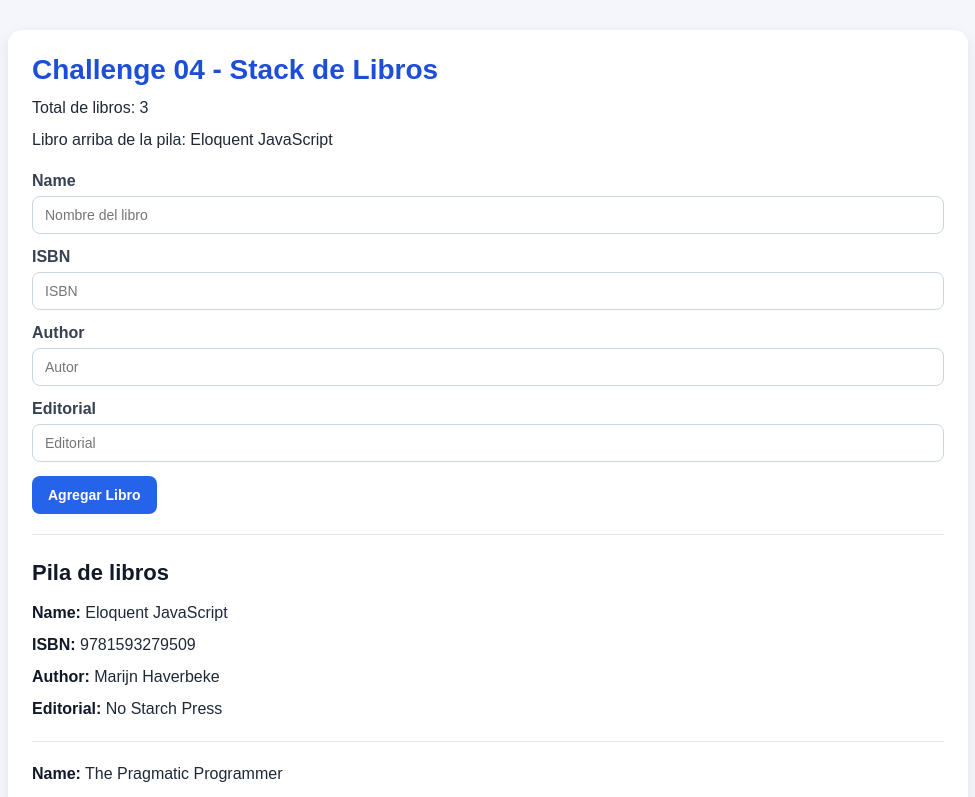
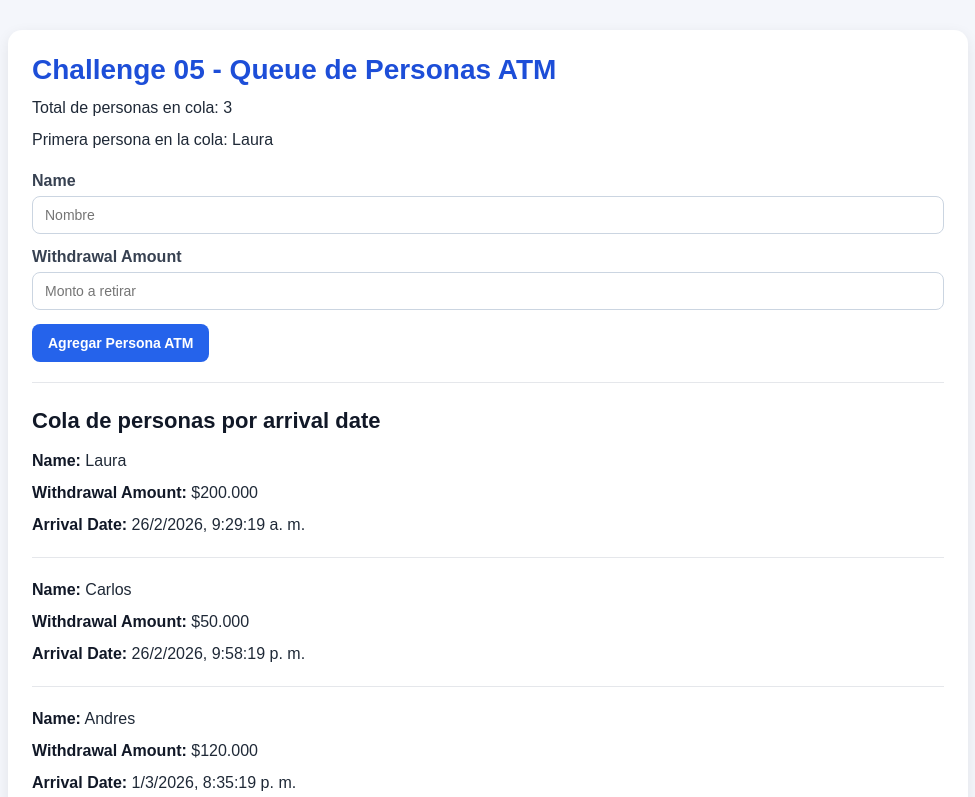
Before and after one commit to MBeta032/HOMEWORKS, a React (Vite) app in the folder REACT-PROJECT-HOMEWORKS/: page / in a window 1280 px wide. Shown: the top 797 px of the page, without its empty margins (152-1127 px from the left). Built offline with nearby package versions, Linux system fonts and the light colour scheme.

Commit message:
CHALENGE-05-FINISHED

```diff
--- /dev/null
+++ b/REACT-PROJECT-HOMEWORKS/src/ATMApp.tsx
@@ -0,0 +1,129 @@
+import { useState } from "react"
+import { ATMQueue, type PersonaATM } from "./ATMQueue"
+
+const crearFechaAleatoria = () => {
+  const fecha = new Date()
+  const minutosAleatorios = Math.floor(Math.random() * 10080)
+  fecha.setMinutes(fecha.getMinutes() - minutosAleatorios)
+  return fecha.getTime()
+}
+
+const cargarPersonasMock = () => {
+  const queue = new ATMQueue()
+
+  const personasMock: PersonaATM[] = [
+    {
+      id: 1,
+      name: "Laura",
+      withdrawalAmount: 200000,
+      arrivalDate: crearFechaAleatoria(),
+    },
+    {
+      id: 2,
+      name: "Carlos",
+      withdrawalAmount: 50000,
+      arrivalDate: crearFechaAleatoria(),
+    },
+    {
+      id: 3,
+      name: "Andres",
+      withdrawalAmount: 120000,
+      arrivalDate: crearFechaAleatoria(),
+    },
+  ]
+
+  personasMock.forEach((persona) => {
+    queue.enqueue(persona)
+  })
+
+  return queue.print()
+}
+
+export default function ATMApp() {
+  const [personasATM, setPersonasATM] = useState<PersonaATM[]>(cargarPersonasMock())
+
+  const [name, setName] = useState("")
+  const [withdrawalAmount, setWithdrawalAmount] = useState("")
+
+  const handleAddPersonaATM = (e: React.FormEvent<HTMLFormElement>) => {
+    e.preventDefault()
+
+    if (name.trim() === "" || withdrawalAmount.trim() === "") {
+      return
+    }
+
+    const nuevaPersona: PersonaATM = {
+      id: Date.now(),
+      name: name,
+      withdrawalAmount: Number(withdrawalAmount),
+      arrivalDate: crearFechaAleatoria(),
+    }
+
+    const nuevaCola = new ATMQueue()
+
+    personasATM.forEach((persona) => {
+      nuevaCola.enqueue(persona)
+    })
+
+    nuevaCola.enqueue(nuevaPersona)
+
+    setPersonasATM(nuevaCola.print())
+
+    setName("")
+    setWithdrawalAmount("")
+  }
+
+  return (
+    <div>
+      <h1>Challenge 05 - Queue de Personas ATM</h1>
+
+      <p>Total de personas en cola: {personasATM.length}</p>
+      <p>
+        Primera persona en la cola:{" "}
+        {personasATM.length > 0 ? personasATM[0].name : "Ninguna"}
+      </p>
+
+      <form onSubmit={handleAddPersonaATM}>
+        <div>
+          <label>Name</label>
+          <input
+            value={name}
+            onChange={(e) => setName(e.target.value)}
+            placeholder="Nombre"
+          />
+        </div>
+
+        <div>
+          <label>Withdrawal Amount</label>
+          <input
+            type="number"
+            value={withdrawalAmount}
+            onChange={(e) => setWithdrawalAmount(e.target.value)}
+            placeholder="Monto a retirar"
+          />
+        </div>
+
+        <button type="submit">Agregar Persona ATM</button>
+      </form>
+
+      <hr />
+
+      <h2>Cola de personas por arrival date</h2>
+
+      {personasATM.map((persona) => (
+        <div key={persona.id}>
+          <p><strong>Name:</strong> {persona.name}</p>
+          <p>
+            <strong>Withdrawal Amount:</strong> $
+            {persona.withdrawalAmount.toLocaleString("es-CO")}
+          </p>
+          <p>
+            <strong>Arrival Date:</strong>{" "}
+            {new Date(persona.arrivalDate).toLocaleString("es-CO")}
+          </p>
+          <hr />
+        </div>
+      ))}
+    </div>
+  )
+}
--- /dev/null
+++ b/REACT-PROJECT-HOMEWORKS/src/ATMQueue.ts
@@ -0,0 +1,43 @@
+export interface PersonaATM {
+  id: number
+  name: string
+  withdrawalAmount: number
+  arrivalDate: number
+}
+
+export class ATMQueue {
+  items: PersonaATM[]
+  value: PersonaATM | null
+
+  constructor() {
+    this.items = []
+    this.value = null
+  }
+
+  enqueue(value: PersonaATM) {
+    this.items.push(value)
+    this.value = value
+  }
+
+  dequeue() {
+    return this.items.length > 0 ? this.items.shift() : null
+  }
+
+  peek() {
+    return this.items.length > 0 ? this.items[0] ?? null : null
+  }
+
+  isEmpty() {
+    return this.items.length === 0
+  }
+
+  size() {
+    return this.items.length
+  }
+
+  print() {
+    return this.items
+      .slice()
+      .sort((a, b) => a.arrivalDate - b.arrivalDate)
+  }
+}
--- a/REACT-PROJECT-HOMEWORKS/src/BookStack.ts
+++ /dev/null
@@ -1,44 +0,0 @@
-export interface Libro {
-  id: number
-  name: string
-  isbn: string
-  author: string
-  editorial: string
-}
-
-export class BookStack {
-  items: Libro[]
-  value: Libro | null
-
-  constructor() {
-    this.items = []
-    this.value = null
-  }
-
-  push(value: Libro) {
-    this.items.push(value)
-    this.value = value
-  }
-
-  pop() {
-    return this.items.length > 0 ? this.items.pop() : null
-  }
-
-  peek() {
-    return this.items.length > 0
-      ? this.items[this.items.length - 1] ?? null
-      : null
-  }
-
-  isEmpty() {
-    return this.items.length === 0
-  }
-
-  size() {
-    return this.items.length
-  }
-
-  print() {
-    return this.items.slice().reverse()
-  }
-}
--- a/REACT-PROJECT-HOMEWORKS/src/LibroApp.tsx
+++ /dev/null
@@ -1,148 +0,0 @@
-import { useState } from "react"
-import { BookStack, type Libro } from "./BookStack"
-
-const cargarLibrosMock = () => {
-  const stack = new BookStack()
-
-  const librosMock: Libro[] = [
-    {
-      id: 1,
-      name: "Clean Code",
-      isbn: "9780132350884",
-      author: "Robert C. Martin",
-      editorial: "Prentice Hall",
-    },
-    {
-      id: 2,
-      name: "The Pragmatic Programmer",
-      isbn: "9780201616224",
-      author: "Andrew Hunt",
-      editorial: "Addison-Wesley",
-    },
-    {
-      id: 3,
-      name: "Eloquent JavaScript",
-      isbn: "9781593279509",
-      author: "Marijn Haverbeke",
-      editorial: "No Starch Press",
-    },
-  ]
-
-  librosMock.forEach((libro) => {
-    stack.push(libro)
-  })
-
-  return stack.print()
-}
-
-export default function LibroApp() {
-  const [libros, setLibros] = useState<Libro[]>(cargarLibrosMock())
-
-  const [name, setName] = useState("")
-  const [isbn, setIsbn] = useState("")
-  const [author, setAuthor] = useState("")
-  const [editorial, setEditorial] = useState("")
-
-  const handleAddLibro = (e: React.FormEvent<HTMLFormElement>) => {
-    e.preventDefault()
-
-    if (
-      name.trim() === "" ||
-      isbn.trim() === "" ||
-      author.trim() === "" ||
-      editorial.trim() === ""
-    ) {
-      return
-    }
-
-    const nuevoLibro: Libro = {
-      id: Date.now(),
-      name: name,
-      isbn: isbn,
-      author: author,
-      editorial: editorial,
-    }
-
-    const nuevaPila = new BookStack()
-    libros
-      .slice()
-      .reverse()
-      .forEach((libro) => {
-        nuevaPila.push(libro)
-      })
-
-    nuevaPila.push(nuevoLibro)
-
-    setLibros(nuevaPila.print())
-
-    setName("")
-    setIsbn("")
-    setAuthor("")
-    setEditorial("")
-  }
-
-  return (
-    <div>
-      <h1>Challenge 04 - Stack de Libros</h1>
-
-      <p>Total de libros: {libros.length}</p>
-      <p>
-        Libro arriba de la pila: {libros.length > 0 ? libros[0].name : "Ninguno"}
-      </p>
-
-      <form onSubmit={handleAddLibro}>
-        <div>
-          <label>Name</label>
-          <input
-            value={name}
-            onChange={(e) => setName(e.target.value)}
-            placeholder="Nombre del libro"
-          />
-        </div>
-
-        <div>
-          <label>ISBN</label>
-          <input
-            value={isbn}
-            onChange={(e) => setIsbn(e.target.value)}
-            placeholder="ISBN"
-          />
-        </div>
-
-        <div>
-          <label>Author</label>
-          <input
-            value={author}
-            onChange={(e) => setAuthor(e.target.value)}
-            placeholder="Autor"
-          />
-        </div>
-
-        <div>
-          <label>Editorial</label>
-          <input
-            value={editorial}
-            onChange={(e) => setEditorial(e.target.value)}
-            placeholder="Editorial"
-          />
-        </div>
-
-        <button type="submit">Agregar Libro</button>
-      </form>
-
-      <hr />
-
-      <h2>Pila de libros</h2>
-
-      {libros.map((libro) => (
-        <div key={libro.id}>
-          <p><strong>Name:</strong> {libro.name}</p>
-          <p><strong>ISBN:</strong> {libro.isbn}</p>
-          <p><strong>Author:</strong> {libro.author}</p>
-          <p><strong>Editorial:</strong> {libro.editorial}</p>
-          <hr />
-        </div>
-      ))}
-    </div>
-  )
-}
--- a/REACT-PROJECT-HOMEWORKS/src/main.tsx
+++ b/REACT-PROJECT-HOMEWORKS/src/main.tsx
@@ -5,12 +5,12 @@ import { createRoot } from 'react-dom/client'
 import React from 'react'
 import "./index.css"
 import ReactDOM from 'react-dom/client'
-import LibroApp from './LibroApp'
+import ATMApp from './ATMApp'
 
 ReactDOM.createRoot(document.getElementById('root')!)
 .render(
     <React.StrictMode>
-    < LibroApp/>
+    < ATMApp/>
     </React.StrictMode>
 
 )
```
